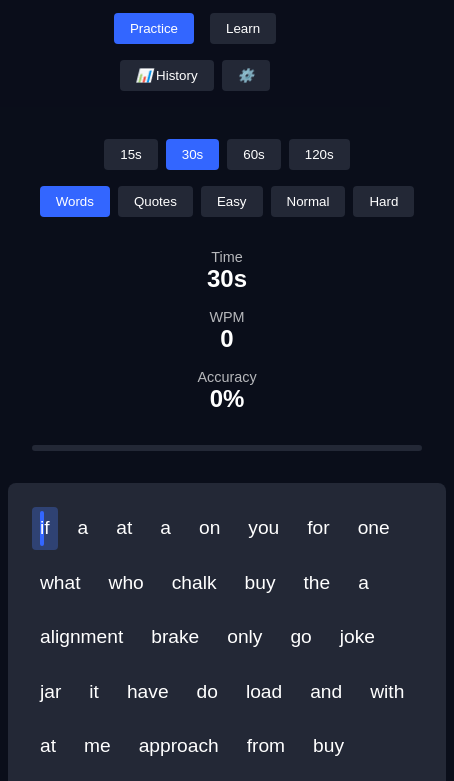
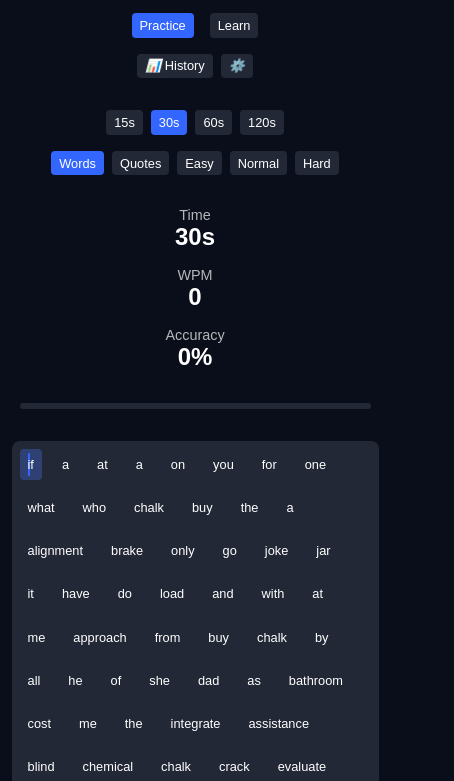
Before and after one commit to Aadigarg111/TypeMaestro1, a plain HTML site: page index.html in a window 390 px wide. Shown: the part 52-833 px from the top of the page, 454 px wide, since content can reach past the window. Drawn offline with Linux system fonts and the light colour scheme.

Commit message:
adjust size

```diff
--- a/index.html
+++ b/index.html
@@ -254,6 +254,119 @@
             .stats {
                 flex-direction: column;
                 gap: 1rem;
+            }
+        }
+
+        /* General responsive styles */
+        body {
+            display: flex;
+            flex-direction: column;
+            align-items: center;
+            justify-content: center;
+            min-height: 100vh;
+            margin: 0;
+            padding: 0;
+            box-sizing: border-box;
+        }
+
+        /* Ensure main content adjusts to screen size */
+        main {
+            padding: 1rem;
+            width: 90%; /* Adjust width for smaller screens */
+            max-width: 800px;
+            margin: 0 auto;
+        }
+
+        /* Responsive header */
+        header {
+            flex-direction: row;
+            flex-wrap: wrap;
+            gap: 1rem;
+            justify-content: space-between;
+            align-items: center;
+            padding: 1rem;
+        }
+
+        /* Adjust button sizes for smaller screens */
+        .btn {
+            padding: 0.5rem 0.8rem;
+            font-size: 1rem;
+        }
+
+        /* Responsive stats section */
+        .stats {
+            flex-wrap: wrap;
+            gap: 1rem;
+            justify-content: center;
+        }
+
+        /* Responsive word display */
+        .word-display {
+            font-size: 1rem;
+            padding: 1rem;
+            min-height: 100px;
+        }
+
+        /* Responsive typing input */
+        .typing-input {
+            font-size: 1rem;
+            padding: 0.8rem;
+        }
+
+        /* Responsive modal */
+        .modal-content {
+            width: 90%;
+            max-width: 500px;
+        }
+
+        /* Media query for smaller devices (e.g., phones) */
+        @media (max-width: 768px) {
+            header {
+                flex-direction: column;
+                align-items: center;
+            }
+
+            .nav-buttons {
+                flex-wrap: wrap;
+                justify-content: center;
+            }
+
+            .stats {
+                flex-direction: column;
+                align-items: center;
+            }
+
+            .word-display {
+                font-size: 0.9rem;
+                padding: 0.8rem;
+            }
+
+            .typing-input {
+                font-size: 0.9rem;
+                padding: 0.6rem;
+            }
+
+            .btn {
+                font-size: 0.9rem;
+                padding: 0.4rem 0.6rem;
+            }
+        }
+
+        /* Media query for very small devices (e.g., narrow phones) */
+        @media (max-width: 480px) {
+            .word-display {
+                font-size: 0.8rem;
+                padding: 0.5rem;
+            }
+
+            .typing-input {
+                font-size: 0.8rem;
+                padding: 0.4rem;
+            }
+
+            .btn {
+                font-size: 0.8rem;
+                padding: 0.3rem 0.5rem;
             }
         }
     </style>
```
